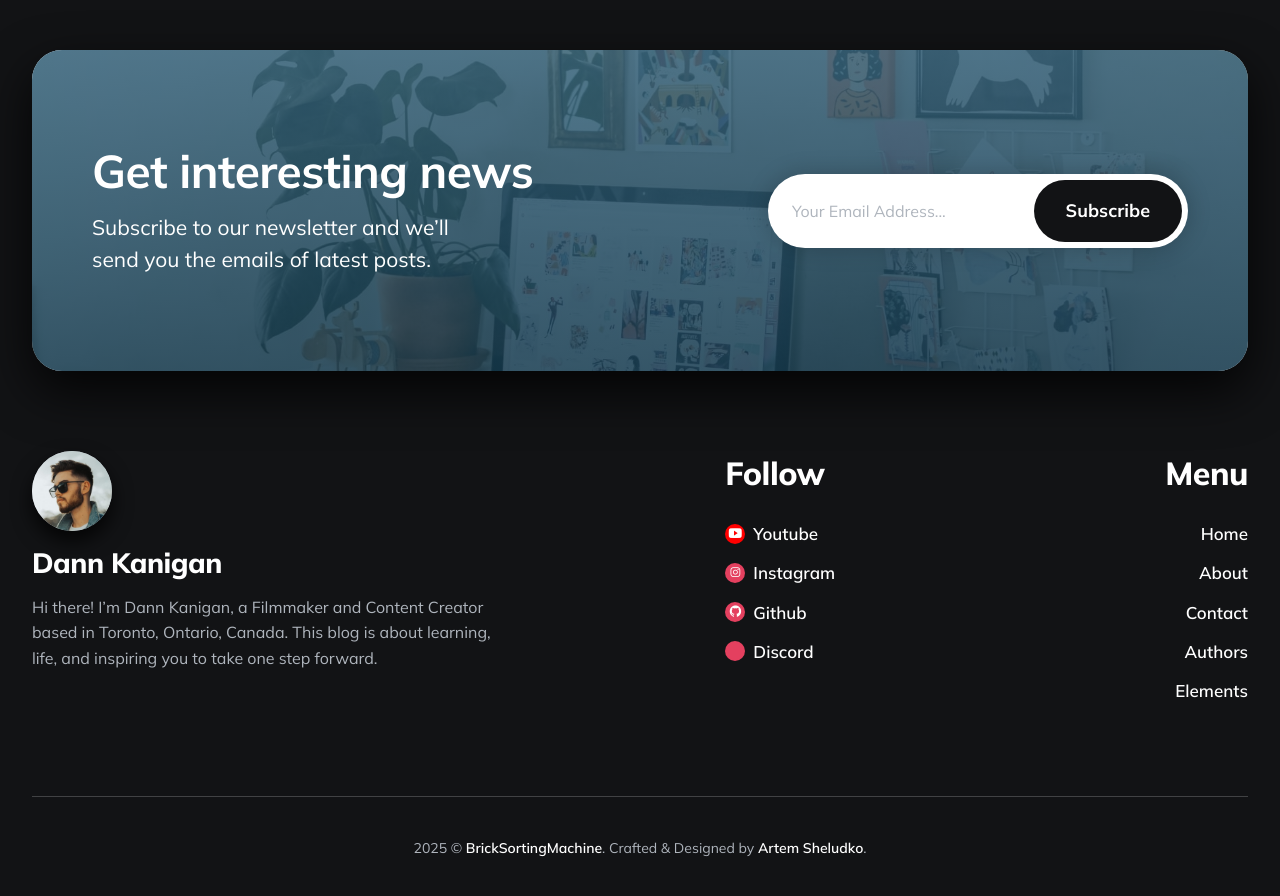
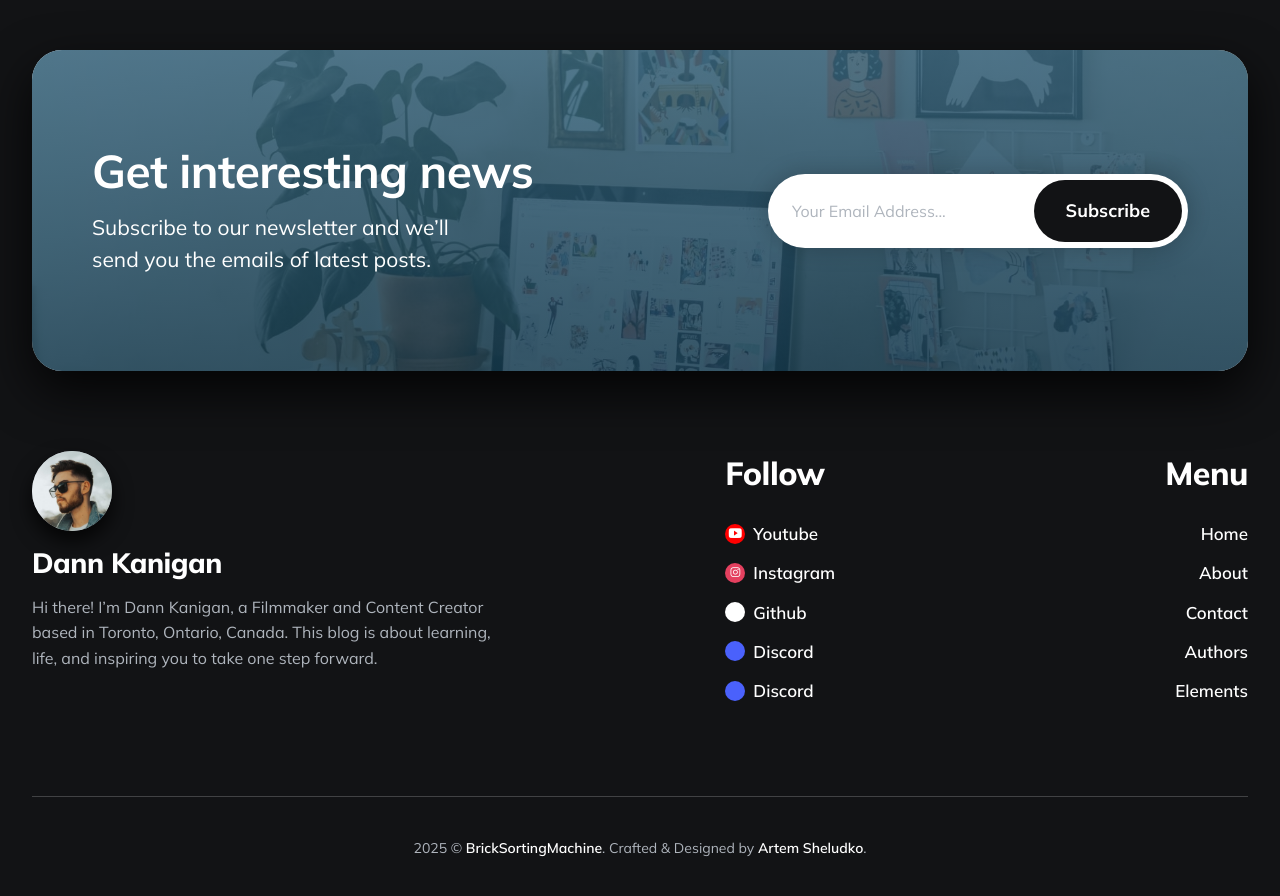
Before and after one commit to BrickSortingMachine/bricksortingmachine.github.io, a Jekyll site: the page built from index.html, in a window 1280 px wide and 900 px high, scrolled down 3262 px. Shown: the top 896 px of the window. Built offline with Jekyll 4.4.1, drawn with Linux system fonts in a browser that asks for light colours; the list of posts is cut into pages by our own code.

Commit message:
New social icons

```diff
--- a/_data/settings.yml
+++ b/_data/settings.yml
@@ -86,8 +86,9 @@ footer__menu__settings:
 social:
 - {icon: "ion-logo-youtube", color: "#ff0000", name: Youtube, link: "https://youtube.com/@bricksortingmachine"}
 - {icon: "ion-logo-instagram", color: "#e4405f", name: Instagram, link: "https://www.instagram.com/bricksortingmachine"}
-- {icon: "ion-logo-github", color: "#e4405f", name: GitHub, link: "https://github.com/BrickSortingMachine"}
-- {icon: "ion-logo-discord", color: "#e4405f", name: Discord, link: "https://discord.com/users/1193229221863108698"}
+- {icon: "ion-logo-github", color: "#ffffff", name: GitHub, link: "https://github.com/BrickSortingMachine"}
+- {icon: "ion-logo-discord", color: "#4A61FC", name: Discord, link: "https://discord.com/users/1193229221863108698"}
+- {icon: "ion-logo-discord", color: "#4A61FC", name: Discord, link: "https://bsky.app/profile/bricksortmachine.bsky.social"}
 #- {icon: "ion-logo-twitter", color: "#55acee", name: Twitter, link: "https://twitter.com"}
 #- {icon: "ion-logo-facebook", color: "#3b5999", name: Facebook, link: "https://facebook.com"}
 #- {icon: "ion-logo-pinterest", color: "#bd081c", name: Pinterest, link: "https://pinterest.com"}
```
